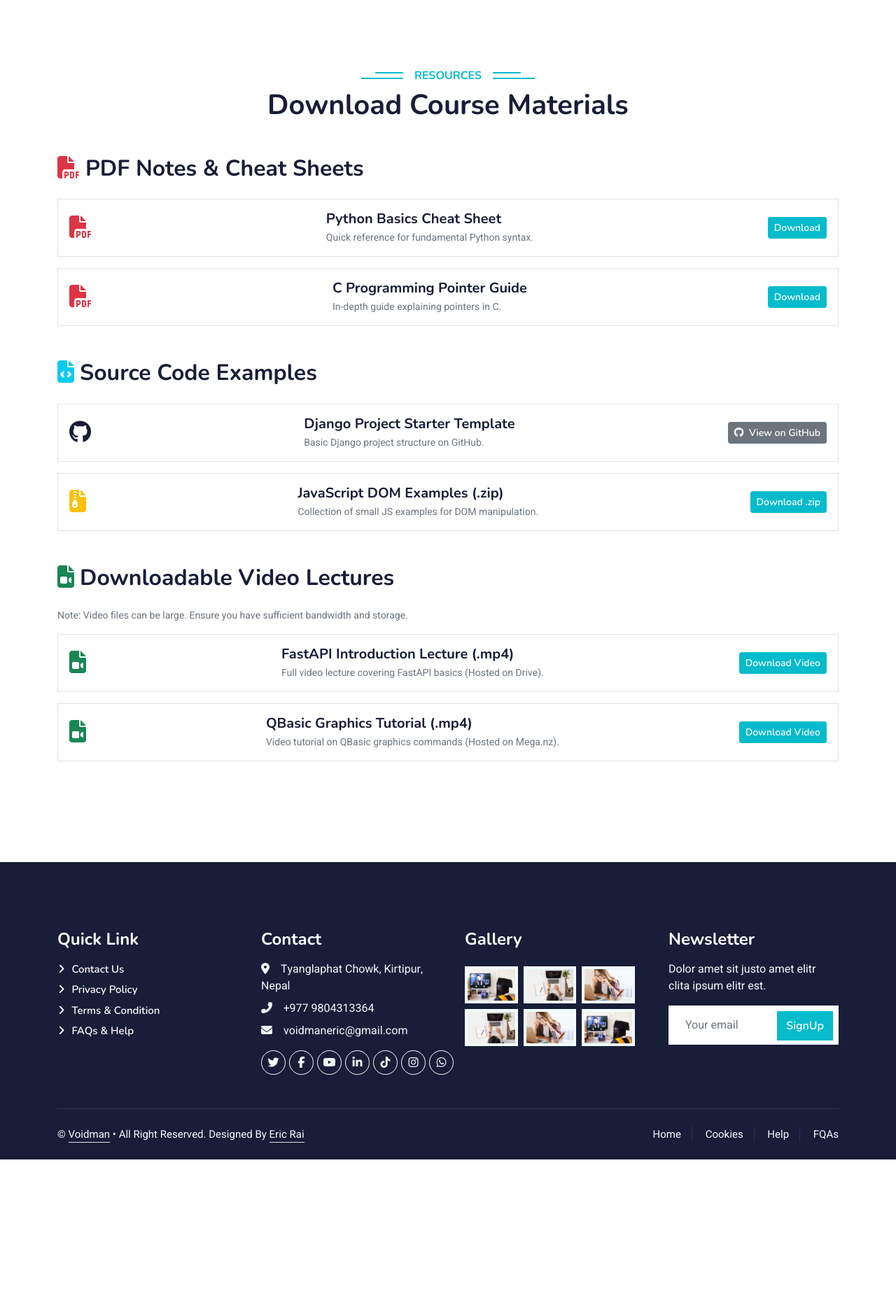
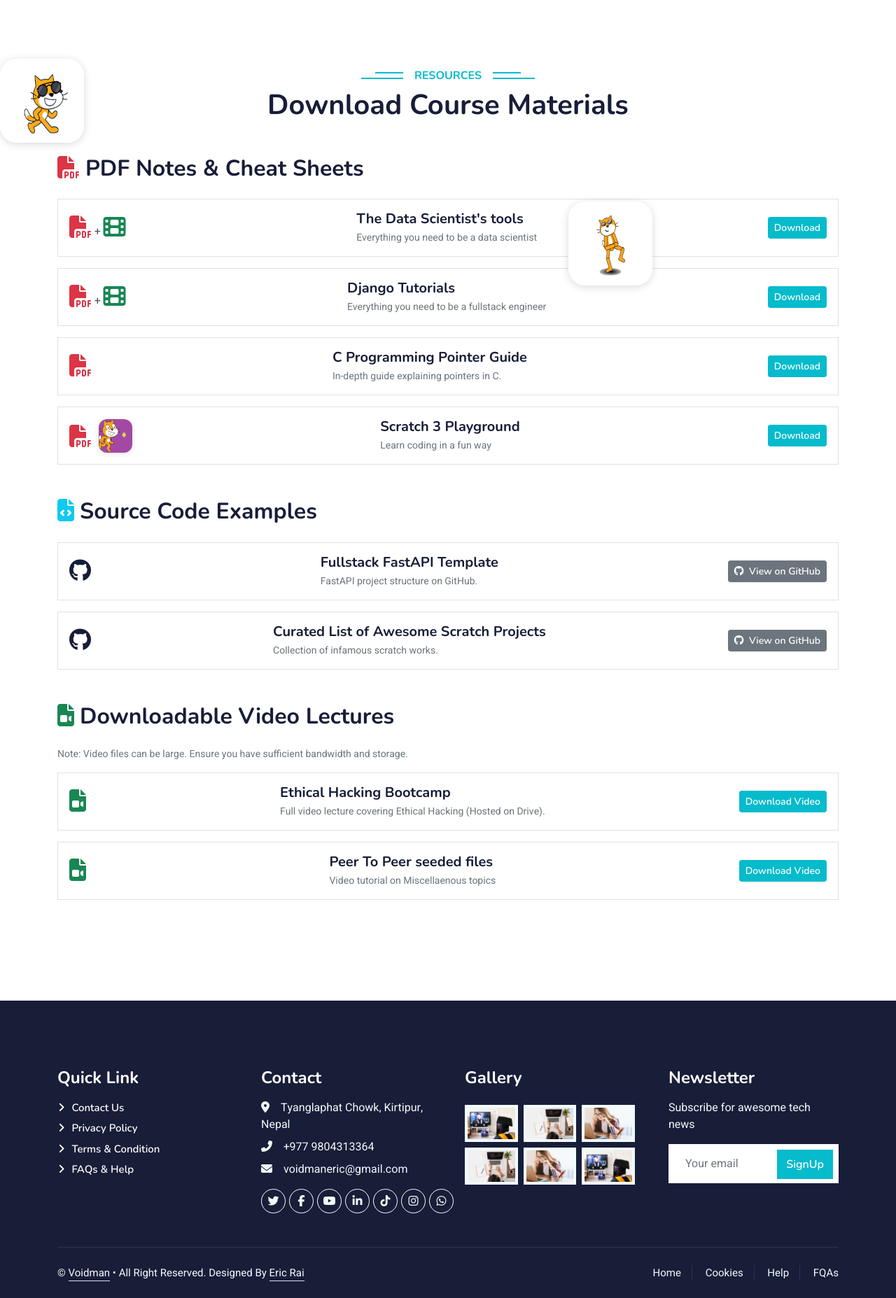
Before and after one commit to eric-for-president/erai, a Django app: template templates/downloads.html in a window 1280 px wide. Shown: the part 392-2247 px from the top of the page at 70% size. Before the commit the page ends 2049 px from the top, so only its background shows below. Run offline with Django 3.2, Linux system fonts and the light colour scheme; the template is opened without the code that fills it, so the values that code supplies are empty; some libraries are stand-ins or nearby versions.

Commit message:
updated animations

```diff
--- a/templates/base.html
+++ b/templates/base.html
@@ -141,7 +141,7 @@
             </div>
             <div class="col-lg-3 col-md-6">
                 <h4 class="text-white mb-3">Newsletter</h4>
-                <p>Dolor amet sit justo amet elitr clita ipsum elitr est.</p>
+                <p>Subscribe for awesome tech news</p>
                 <div class="position-relative mx-auto" style="max-width: 400px;">
                     <input class="form-control border-0 w-100 py-3 ps-4 pe-5" type="text" placeholder="Your email">
                     <button type="button" class="btn btn-primary py-2 position-absolute top-0 end-0 mt-2 me-2">SignUp</button>
@@ -160,10 +160,10 @@
                 </div>
                 <div class="col-md-6 text-center text-md-end">
                     <div class="footer-menu">
-                        <a href=" {% static 'mywebapp//static/' %} ">Home</a>
-                        <a href=" {% static 'mywebapp//static/' %} ">Cookies</a>
-                        <a href=" {% static 'mywebapp//static/' %} ">Help</a>
-                        <a href=" {% static 'mywebapp//static/' %} ">FQAs</a>
+                        <a href=" {% url "home" %} ">Home</a>
+                        <a href=" #">Cookies</a>
+                        <a href=" #">Help</a>
+                        <a href=" #">FQAs</a>
                     </div>
                 </div>
             </div>
--- a/templates/downloads.html
+++ b/templates/downloads.html
@@ -1,6 +1,4 @@
-
-
-    {% extends "base.html" %}
+{% extends "base.html" %}
 {% load static %}
 
 
@@ -37,13 +35,25 @@
 
                 <div class="download-item d-flex justify-content-between align-items-center p-3 border mb-3">
                     <div class="item-icon me-3">
-                        <i class="fas fa-file-pdf fa-2x text-danger" aria-hidden="true"></i>
+                        <i class="fas fa-file-pdf fa-2x text-danger" aria-hidden="true"></i> +
+                        <i class="fas fa-film fa-2x text-success" aria-hidden="true"></i>
                     </div>
                     <div class="item-details me-3">
-                        <h5 class="mb-1">Python Basics Cheat Sheet</h5>
-                        <p class="small mb-0 text-muted">Quick reference for fundamental Python syntax.</p>
+                        <h5 class="mb-1">The Data Scientist's tools</h5>
+                        <p class="small mb-0 text-muted">Everything you need to be a data scientist</p>
                     </div>
-                    <a href="https://demoapp-morning-bird-7209.fly.dev/YOUR_GOOGLE_DRIVE_PDF_LINK_1" target="_blank" class="btn btn-primary btn-sm">Download</a>
+                    <a href="https://drive.google.com/drive/folders/1CgN7DE3pNRNh_4BA_zrrMLqWz6KquwuD" target="_blank" class="btn btn-primary btn-sm">Download</a>
+                </div>
+                <div class="download-item d-flex justify-content-between align-items-center p-3 border mb-3">
+                    <div class="item-icon me-3">
+                        <i class="fas fa-file-pdf fa-2x text-danger" aria-hidden="true"></i> +
+                        <i class="fas fa-film fa-2x text-success" aria-hidden="true"></i>
+                    </div>
+                    <div class="item-details me-3">
+                        <h5 class="mb-1">Django Tutorials</h5>
+                        <p class="small mb-0 text-muted">Everything you need to be a fullstack engineer</p>
+                    </div>
+                    <a href="https://drive.google.com/drive/folders/1hjTEM8tt5vThWVlPLnbBi2CXceJI0Q2w?usp=sharing" target="_blank" class="btn btn-primary btn-sm">Download</a>
                 </div>
 
                 <div class="download-item d-flex justify-content-between align-items-center p-3 border mb-3">
@@ -54,7 +64,18 @@
                         <h5 class="mb-1">C Programming Pointer Guide</h5>
                         <p class="small mb-0 text-muted">In-depth guide explaining pointers in C.</p>
                     </div>
-                    <a href="https://demoapp-morning-bird-7209.fly.dev/YOUR_GOOGLE_DRIVE_PDF_LINK_2" target="_blank" class="btn btn-primary btn-sm">Download</a>
+                    <a href="https://drive.google.com/drive/folders/0B_Wr3rZKpxDuZVlTWU1yUlpBNzQ?resourcekey=0-b-RemjnwFdzBeKLtp0Tkxg" target="_blank" class="btn btn-primary btn-sm">Download</a>
+                </div>
+                <div class="download-item d-flex justify-content-between align-items-center p-3 border mb-3">
+                     <div class="item-icon me-3 d-flex align-items-center">
+                        <i class="fas fa-file-pdf fa-2x text-danger" aria-hidden="true"></i>
+                        <img src="{% static 'mywebapp/img/scratch1.gif' %}" alt="Scratch Cat" style="width:48px;height:48px;margin-left:10px;border-radius:12px;box-shadow:0 2px 8px rgba(0,0,0,0.10);animation: scratch-bounce 1.2s infinite alternate;">
+                    </div>
+                <div class="item-details me-3">
+                        <h5 class="mb-1">Scratch 3 Playground</h5>
+                        <p class="small mb-0 text-muted">Learn coding in a fun way</p>
+                    </div>
+                    <a href="https://drive.google.com/drive/folders/1Mqvj1z4u0mHNKL0kIJFj6JLscWSi638N?usp=sharing" target="_blank" class="btn btn-primary btn-sm">Download</a>
                 </div>
                  </section>
 
@@ -65,20 +86,20 @@
                     <div class="item-icon me-3">
                          <i class="fab fa-github fa-2x text-dark" aria-hidden="true"></i> </div>
                     <div class="item-details me-3">
-                        <h5 class="mb-1">Django Project Starter Template</h5>
-                        <p class="small mb-0 text-muted">Basic Django project structure on GitHub.</p>
+                        <h5 class="mb-1">Fullstack FastAPI Template</h5>
+                        <p class="small mb-0 text-muted">FastAPI project structure on GitHub.</p>
                     </div>
-                    <a href="https://demoapp-morning-bird-7209.fly.dev/YOUR_GITHUB_REPO_LINK_1" target="_blank" class="btn btn-secondary btn-sm"><i class="fab fa-github me-1" aria-hidden="true"></i> View on GitHub</a>
+                    <a href="https://github.com/fastapi/full-stack-fastapi-template" target="_blank" class="btn btn-secondary btn-sm"><i class="fab fa-github me-1" aria-hidden="true"></i> View on GitHub</a>
                 </div>
 
                 <div class="download-item d-flex justify-content-between align-items-center p-3 border mb-3">
                      <div class="item-icon me-3">
-                        <i class="fas fa-file-archive fa-2x text-warning" aria-hidden="true"></i> </div>
+                        <i class="fab fa-github fa-2x text-dark" aria-hidden="true"></i> </div>
                     <div class="item-details me-3">
-                        <h5 class="mb-1">JavaScript DOM Examples (.zip)</h5>
-                        <p class="small mb-0 text-muted">Collection of small JS examples for DOM manipulation.</p>
+                        <h5 class="mb-1">Curated List of Awesome Scratch Projects</h5>
+                        <p class="small mb-0 text-muted">Collection of infamous scratch works.</p>
                     </div>
-                    <a href="https://demoapp-morning-bird-7209.fly.dev/YOUR_GOOGLE_DRIVE_ZIP_LINK_1" target="_blank" class="btn btn-primary btn-sm">Download .zip</a>
+                    <a href="https://github.com/CodeLabClub/awesome-scratch-projects" target="_blank" class="btn btn-secondary btn-sm"><i class="fab fa-github me-1" aria-hidden="true"></i> View on GitHub</a>
                 </div>
                  </section>
 
@@ -91,10 +112,10 @@
                         <i class="fas fa-file-video fa-2x text-success" aria-hidden="true"></i>
                     </div>
                     <div class="item-details me-3">
-                        <h5 class="mb-1">FastAPI Introduction Lecture (.mp4)</h5>
-                        <p class="small mb-0 text-muted">Full video lecture covering FastAPI basics (Hosted on Drive).</p>
+                        <h5 class="mb-1">Ethical Hacking Bootcamp</h5>
+                        <p class="small mb-0 text-muted">Full video lecture covering Ethical Hacking (Hosted on Drive).</p>
                     </div>
-                    <a href="https://demoapp-morning-bird-7209.fly.dev/YOUR_GOOGLE_DRIVE_VIDEO_LINK_1" target="_blank" class="btn btn-primary btn-sm">Download Video</a>
+                    <a href="https://drive.google.com/drive/folders/16sJxgSE-dd68OK-Sk6CYp1mmiqDpQ7z0?usp=drive_link" target="_blank" class="btn btn-primary btn-sm">Download Video</a>
                 </div>
 
                 <div class="download-item d-flex justify-content-between align-items-center p-3 border mb-3">
@@ -102,14 +123,52 @@
                         <i class="fas fa-file-video fa-2x text-success" aria-hidden="true"></i>
                     </div>
                     <div class="item-details me-3">
-                        <h5 class="mb-1">QBasic Graphics Tutorial (.mp4)</h5>
-                        <p class="small mb-0 text-muted">Video tutorial on QBasic graphics commands (Hosted on Mega.nz).</p>
+                        <h5 class="mb-1">Peer To Peer seeded files </h5>
+                        <p class="small mb-0 text-muted">Video tutorial on Miscellaenous topics</p>
                     </div>
-                    <a href="https://demoapp-morning-bird-7209.fly.dev/YOUR_MEGA_IO_VIDEO_LINK_1" target="_blank" class="btn btn-primary btn-sm">Download Video</a>
+                    <a href="https://drive.google.com/drive/folders/15BzKNi0tA_CUp57jwJMpfbf0n-oQRMaZ?usp=drive_link" target="_blank" class="btn btn-primary btn-sm">Download Video</a>
                 </div>
                  </section>
 
         </div>
     </div>
 
+<div id="moving-scratch-gif-1">
+  <img src="{% static 'mywebapp/img/cool_scratch.png' %}" alt="Scratch Cat 1" style="width:120px;height:120px;border-radius:24px;box-shadow:0 2px 12px rgba(0,0,0,0.15);">
+</div>
+<div id="moving-scratch-gif-2">
+  <img src="{% static 'mywebapp/img/scratch3.gif' %}" alt="Scratch Cat 2" style="width:120px;height:120px;border-radius:24px;box-shadow:0 2px 12px rgba(0,0,0,0.15);">
+</div>
+<style>
+#moving-scratch-gif-1 {
+  position: fixed;
+  left: 0;
+  top: 0;
+  z-index: 9999;
+  animation: move-corners-1 8s linear infinite alternate;
+}
+#moving-scratch-gif-2 {
+  position: fixed;
+  left: 0;
+  top: 0;
+  z-index: 9998;
+  animation: move-corners-2 8s linear infinite alternate;
+  animation-delay: 4s;
+}
+@keyframes move-corners-1 {
+  0%   { left: 0;   top: 0; }
+  25%  { left: calc(100vw - 120px); top: 0; }
+  50%  { left: calc(100vw - 120px); top: calc(100vh - 120px); }
+  75%  { left: 0;   top: calc(100vh - 120px); }
+  100% { left: 0;   top: 0; }
+}
+@keyframes move-corners-2 {
+  0%   { left: calc(100vw - 120px); top: 0; }
+  25%  { left: calc(100vw - 120px); top: calc(100vh - 120px); }
+  50%  { left: 0;   top: calc(100vh - 120px); }
+  75%  { left: 0;   top: 0; }
+  100% { left: calc(100vw - 120px); top: 0; }
+}
+</style>
+
 {% endblock %}
```
Also changed, not shown: templates/index.html (+13 -13 lines), mywebapp/static/mywebapp/img/cool_scratch.png (added), mywebapp/static/mywebapp/img/scratch1.gif (added), mywebapp/static/mywebapp/img/scratch3.gif (added), 2 other files.
